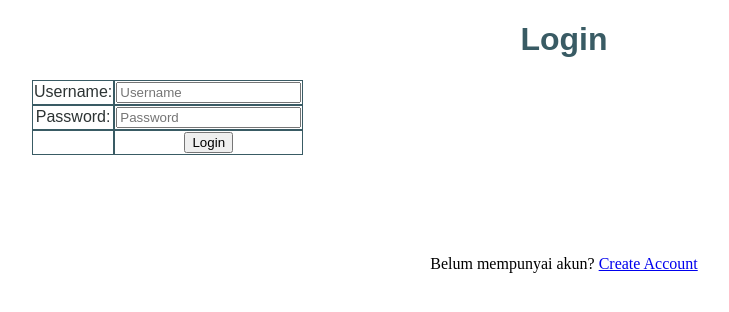
After one commit to maureenesthw/tugas2-pbp-maureen, a Django app: page /todolist/login/ in a window 1280 px wide. The commit adds this page. Shown: the top 312 px of the page, without its empty margins (76-805 px from the left). Run offline with Django 4.2, Linux system fonts and the light colour scheme.

Commit message:
make Task model and implement register, login, logout

```diff
--- /dev/null
+++ b/todolist/templates/login.html
@@ -0,0 +1,45 @@
+{% extends 'base.html' %}
+
+{% block meta %}
+<title>Login</title>
+{% endblock meta %}
+
+{% block content %}
+
+<div class = "login">
+
+    <h1>Login</h1>
+
+    <form method="POST" action="">
+        {% csrf_token %}
+        <table>
+            <tr>
+                <td>Username: </td>
+                <td><input type="text" name="username" placeholder="Username" class="form-control"></td>
+            </tr>
+
+            <tr>
+                <td>Password: </td>
+                <td><input type="password" name="password" placeholder="Password" class="form-control"></td>
+            </tr>
+
+            <tr>
+                <td></td>
+                <td><input class="btn login_btn" type="submit" value="Login"></td>
+            </tr>
+        </table>
+    </form>
+
+    {% if messages %}
+        <ul>
+            {% for message in messages %}
+                <li>{{ message }}</li>
+            {% endfor %}
+        </ul>
+    {% endif %}
+
+    Belum mempunyai akun? <a href="{% url 'todolist:register' %}">Create Account</a>
+
+</div>
+
+{% endblock content %}
--- a/todolist/templates/todolist.html
+++ b/todolist/templates/todolist.html
@@ -8,6 +8,7 @@
 <h5>Student ID: {{npm}}</h5>
 <br>
 
-
+<h5>Last login session: {{last_login}}</h5>
+<a href="{% url 'todolist:logout' %}"><button>Logout</button></a>
 
 {% endblock content %}
--- a/todolist/urls.py
+++ b/todolist/urls.py
@@ -1,9 +1,12 @@
-import imp
 from django.urls import path
-from todolist.views import show_todolist
+from todolist.views import show_todolist, register, login_user, logout_user
+# from todolist.views import create_task
 
 app_name = 'todolist'
 
 urlpatterns = [
     path('', show_todolist, name='show_todolist'),
+    path('login/', login_user, name='login'),
+    path('register/', register, name='register'),
+    path('logout/', logout_user, name='logout'),
 ]
--- a/todolist/views.py
+++ b/todolist/views.py
@@ -1,9 +1,54 @@
 from django.shortcuts import render
+from django.shortcuts import redirect
+from django.contrib.auth.forms import UserCreationForm
+from django.contrib import messages
+from django.contrib.auth import authenticate, login, logout
+from django.contrib.auth.decorators import login_required
+import datetime
+from django.http import HttpResponseRedirect
+from django.urls import reverse
 
 # Create your views here.
+@login_required(login_url='/todolist/login/')
+
 def show_todolist(request):
     context = {
         'name' : 'Maureen Esther Wijaya',
-        'npm' : '2106705335'
+        'npm' : '2106705335',
+        'last_login': request.COOKIES['last_login']
     }
     return render(request, "todolist.html", context)
+
+def register(request):
+    form = UserCreationForm()
+
+    if request.method == "POST":
+        form = UserCreationForm(request.POST)
+        if form.is_valid():
+            form.save()
+            messages.success(request, 'Account has been successfully created!')
+            return redirect('todolist:login')
+
+    context = {'form':form}
+    return render(request, 'register.html', context)
+
+def login_user(request):
+    if request.method == 'POST':
+        username = request.POST.get('username')
+        password = request.POST.get('password')
+        user = authenticate(request, username=username, password=password)
+        if user is not None:
+            login(request, user) # melakukan login terlebih dahulu
+            response = HttpResponseRedirect(reverse("todolist:show_todolist")) # membuat response
+            response.set_cookie('last_login', str(datetime.datetime.now())) # membuat cookie last_login dan menambahkannya ke dalam response
+            return response
+        else:
+            messages.info(request, 'Incorrect Username or Password!')
+    context = {}
+    return render(request, 'login.html', context)
+
+def logout_user(request):
+    logout(request)
+    response = HttpResponseRedirect(reverse('todolist:login'))
+    response.delete_cookie('last_login')
+    return response
```
Also changed, not shown: todolist/models.py (+7 -0 lines), todolist/templates/register.html (added, +34 -0 lines), todolist/migrations/0001_initial.py (added).
